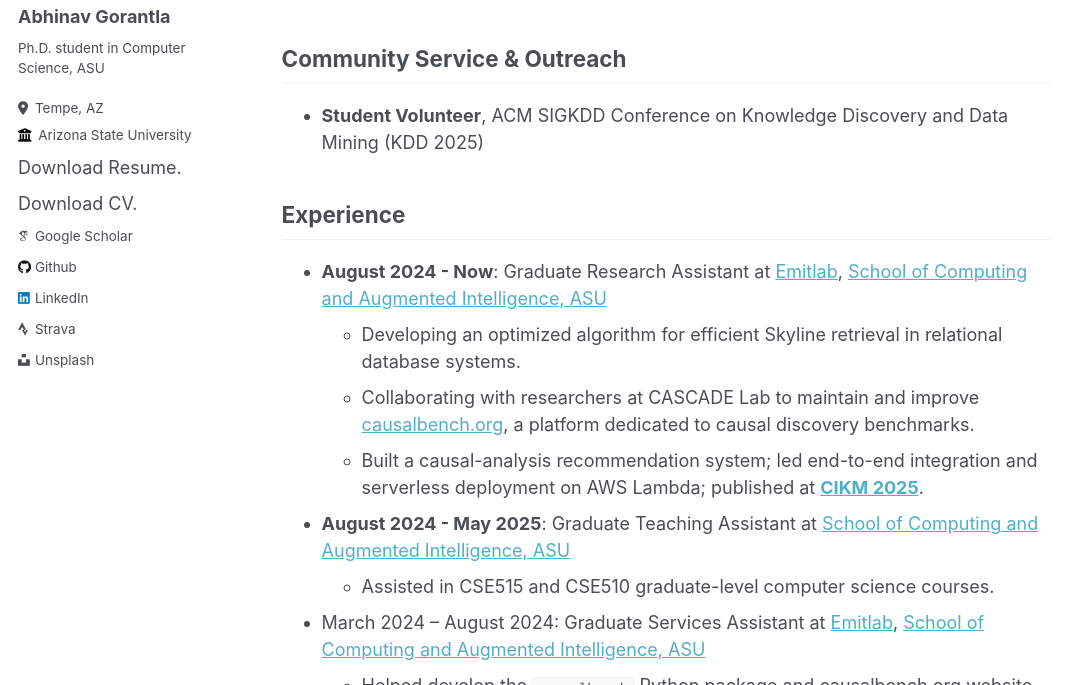
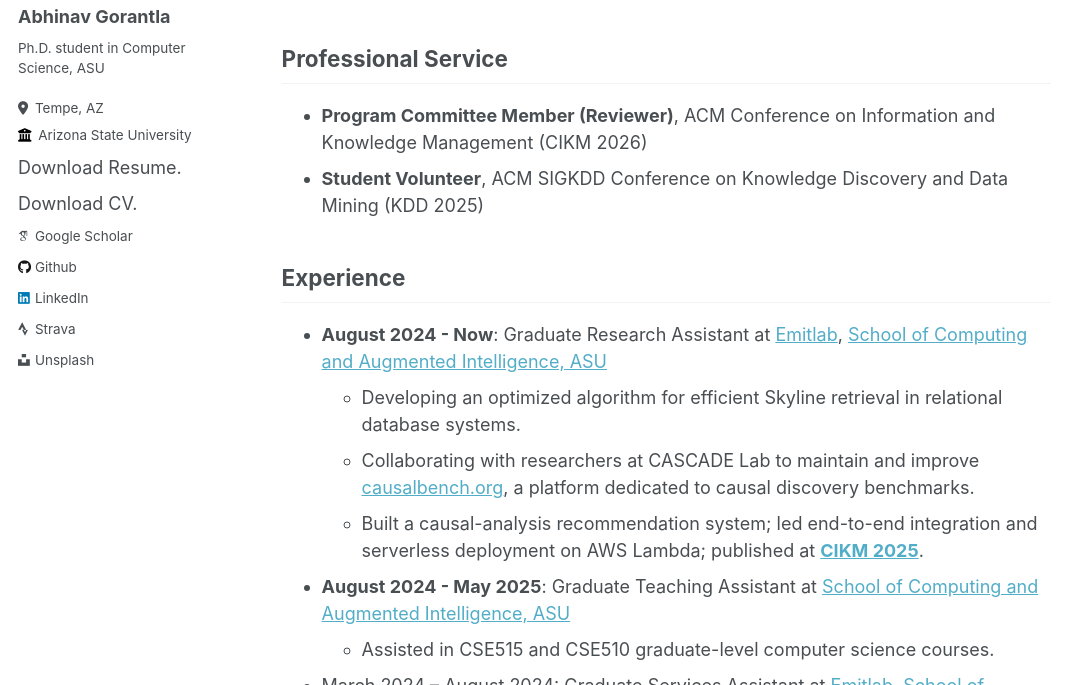
Before and after one commit to AbhinavGor/abhinavgor.github.io, a Jekyll site: the page built from _pages/about.md, in a window 1280 px wide and 900 px high, scrolled down 2587 px, cut to the strip 215-900 px from the top of the window. Shown: the whole strip, without its empty margins (0-1084 px from the left). Built offline with Jekyll 4.4.1, drawn with Linux system fonts in a browser that asks for light colours; some web fonts are replaced.

Commit message:
update about

```diff
--- a/_pages/about.md
+++ b/_pages/about.md
@@ -75,7 +75,8 @@ My research lies at the intersection of causal machine learning and multi-object
    Introduces an open platform that standardizes how causal learning algorithms are evaluated and compared across the research community.
    [[paper]](https://doi.org/10.1145/3627673.3679218) [[website]](https://docs.causalbench.org)
 
-## Community Service & Outreach
+## Professional Service
+* **Program Committee Member (Reviewer)**, ACM Conference on Information and Knowledge Management (CIKM 2026)
 * **Student Volunteer**, ACM SIGKDD Conference on Knowledge Discovery and Data Mining (KDD 2025)
 
 ## Experience
```
